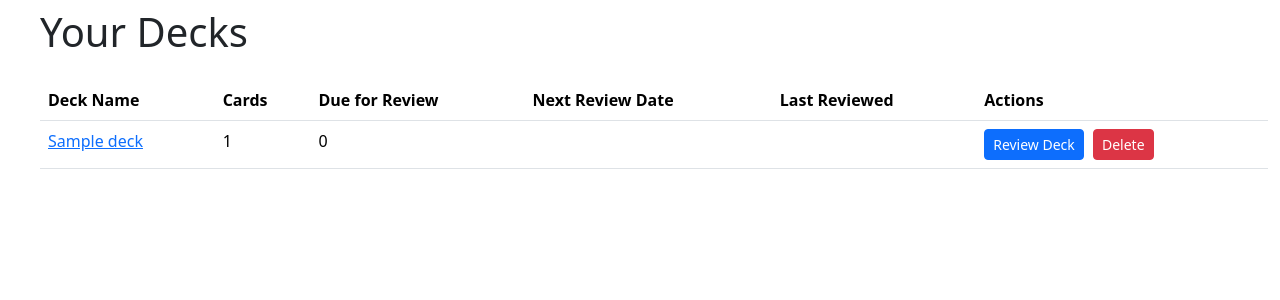
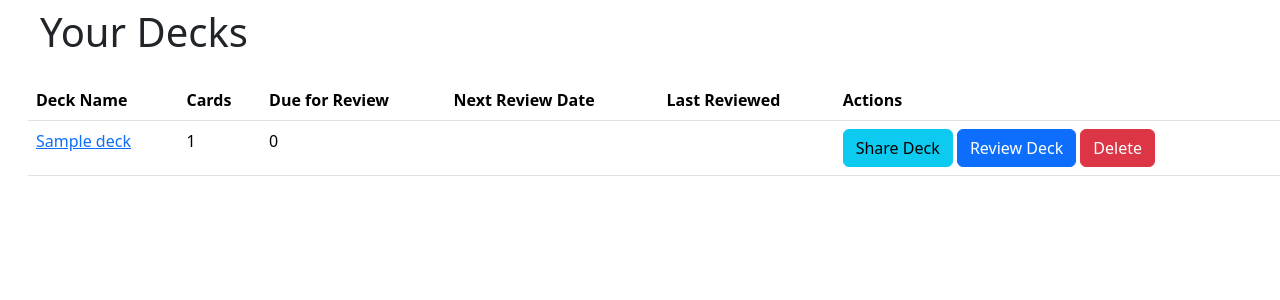
Before and after one commit to TEW07/SummerProject, a Flask app: page /decks in a window 1280 px wide. Shown: the part 56-356 px from the top of the page. Run offline with Flask 3, Linux system fonts and the light colour scheme; a user stored in the database is signed in; tables that the repository leaves empty hold one stand-in row (values such as "Sample post").

Commit message:
Added a Share Deck button and shared boolean field as part of the Deck Model. Also added public_decks.html which will be integrated soon

```diff
--- a/app/decks/routes.py
+++ b/app/decks/routes.py
@@ -4,7 +4,6 @@ from app import db
 from . import decks_blueprint
 from .forms import CreateDeckForm, AddCardForm, EditCardForm
 from .models import Deck, Card
-
 
 @decks_blueprint.route('/create_deck', methods=['GET', 'POST'])
 @login_required
@@ -17,7 +16,6 @@ def create_deck():
         flash('Your deck has been created!', 'success')
         return redirect(url_for('decks.decks'))
     return render_template('create_deck.html', form=form)
-
 
 @decks_blueprint.route('/decks')
 @login_required
@@ -37,7 +35,6 @@ def decks():
 
     return render_template('decks.html', decks=deck_data)
 
-
 @decks_blueprint.route('/view_deck/<int:deck_id>')
 @login_required
 def view_deck(deck_id):
@@ -47,14 +44,12 @@ def view_deck(deck_id):
     cards = Card.query.filter_by(deck_id=deck.deck_id).all()
     return render_template('view_deck.html', deck=deck, cards=cards)
 
-
 @decks_blueprint.route('/add_card', methods=['GET', 'POST'])
 @login_required
 def add_card():
-    # Query to get all decks for the current user
     user_decks = Deck.query.filter_by(user_id=current_user.user_id).all()
     form = AddCardForm()
-    form.deck.choices = [(deck.deck_id, deck.name) for deck in user_decks]  # Populate form dropdown
+    form.deck.choices = [(deck.deck_id, deck.name) for deck in user_decks]
 
     if form.validate_on_submit():
         card = Card(
@@ -68,7 +63,6 @@ def add_card():
         return redirect(url_for('decks.decks'))
 
     return render_template('add_card.html', title='Add Card', form=form)
-
 
 @decks_blueprint.route('/edit_card/<int:card_id>', methods=['GET', 'POST'])
 @login_required
@@ -90,8 +84,7 @@ def edit_card(card_id):
 
     return render_template('edit_card.html', title='Edit Card', form=form, card=card)
 
-
-@decks_blueprint.route('/delete_card/<int:card_id>', methods=['POST', 'GET'])  # Corrected here
+@decks_blueprint.route('/delete_card/<int:card_id>', methods=['POST', 'GET'])
 @login_required
 def delete_card(card_id):
     card = Card.query.get_or_404(card_id)
@@ -102,7 +95,6 @@ def delete_card(card_id):
     flash('Card has been deleted!', 'success')
     return redirect(url_for('decks.view_deck', deck_id=card.deck_id))
 
-
 @decks_blueprint.route('/delete_deck/<int:deck_id>', methods=['POST', 'GET'])
 @login_required
 def delete_deck(deck_id):
@@ -110,10 +102,177 @@ def delete_deck(deck_id):
     if deck.user_id != current_user.user_id:
         abort(403)
 
-    # Delete all cards associated with the deck
     Card.query.filter_by(deck_id=deck_id).delete()
 
     db.session.delete(deck)
     db.session.commit()
     flash('Deck has been deleted!', 'success')
     return redirect(url_for('decks.decks'))
+
+@decks_blueprint.route('/share_deck/<int:deck_id>', methods=['POST', 'GET'])
+@login_required
+def share_deck(deck_id):
+    deck = Deck.query.get_or_404(deck_id)
+    if deck.user_id != current_user.user_id:
+        abort(403)
+    deck.shared = not deck.shared
+    db.session.commit()
+    flash(f'Deck {"shared" if deck.shared else "unshared"} successfully!', 'success')
+    return redirect(url_for('decks.decks'))
+
+@decks_blueprint.route('/public_decks')
+@login_required
+def public_decks():
+    shared_decks = Deck.query.filter_by(shared=True).all()
+    deck_data = []
+
+    for deck in shared_decks:
+        card_count = Card.query.filter_by(deck_id=deck.deck_id).count()
+        deck_data.append({
+            'deck_id': deck.deck_id,
+            'name': deck.name,
+            'cards': card_count,
+            'next_review_date': '',  # Add logic for next review date
+            'last_review_date': ''   # Add logic for last review date
+        })
+
+    return render_template('public_decks.html', decks=deck_data)
+    from flask import render_template, redirect, url_for, flash, abort, request
+    from flask_login import current_user, login_required
+    from app import db
+    from . import decks_blueprint
+    from .forms import CreateDeckForm, AddCardForm, EditCardForm
+    from .models import Deck, Card
+
+    @decks_blueprint.route('/create_deck', methods=['GET', 'POST'])
+    @login_required
+    def create_deck():
+        form = CreateDeckForm()
+        if form.validate_on_submit():
+            deck = Deck(name=form.name.data, user_id=current_user.user_id)
+            db.session.add(deck)
+            db.session.commit()
+            flash('Your deck has been created!', 'success')
+            return redirect(url_for('decks.decks'))
+        return render_template('create_deck.html', form=form)
+
+    @decks_blueprint.route('/decks')
+    @login_required
+    def decks():
+        user_decks = Deck.query.filter_by(user_id=current_user.user_id).all()
+        deck_data = []
+
+        for deck in user_decks:
+            card_count = Card.query.filter_by(deck_id=deck.deck_id).count()
+            deck_data.append({
+                'deck_id': deck.deck_id,
+                'name': deck.name,
+                'cards': card_count,
+                'next_review_date': '',  # Add logic for next review date
+                'last_review_date': ''  # Add logic for last review date
+            })
+
+        return render_template('decks.html', decks=deck_data)
+
+    @decks_blueprint.route('/view_deck/<int:deck_id>')
+    @login_required
+    def view_deck(deck_id):
+        deck = Deck.query.get_or_404(deck_id)
+        if deck.user_id != current_user.user_id:
+            abort(403)  # Forbidden access
+        cards = Card.query.filter_by(deck_id=deck.deck_id).all()
+        return render_template('view_deck.html', deck=deck, cards=cards)
+
+    @decks_blueprint.route('/add_card', methods=['GET', 'POST'])
+    @login_required
+    def add_card():
+        user_decks = Deck.query.filter_by(user_id=current_user.user_id).all()
+        form = AddCardForm()
+        form.deck.choices = [(deck.deck_id, deck.name) for deck in user_decks]
+
+        if form.validate_on_submit():
+            card = Card(
+                front=form.front.data,
+                back=form.back.data,
+                deck_id=form.deck.data,
+            )
+            db.session.add(card)
+            db.session.commit()
+            flash('Card has been added!', 'success')
+            return redirect(url_for('decks.decks'))
+
+        return render_template('add_card.html', title='Add Card', form=form)
+
+    @decks_blueprint.route('/edit_card/<int:card_id>', methods=['GET', 'POST'])
+    @login_required
+    def edit_card(card_id):
+        card = Card.query.get_or_404(card_id)
+        if card.deck.user_id != current_user.user_id:
+            abort(403)
+        form = EditCardForm()
+
+        if form.validate_on_submit():
+            card.front = form.front.data
+            card.back = form.back.data
+            db.session.commit()
+            flash('Your card has been updated!', 'success')
+            return redirect(url_for('decks.view_deck', deck_id=card.deck_id))
+        elif request.method == 'GET':
+            form.front.data = card.front
+            form.back.data = card.back
+
+        return render_template('edit_card.html', title='Edit Card', form=form, card=card)
+
+    @decks_blueprint.route('/delete_card/<int:card_id>', methods=['POST', 'GET'])
+    @login_required
+    def delete_card(card_id):
+        card = Card.query.get_or_404(card_id)
+        if card.deck.user_id != current_user.user_id:
+            abort(403)
+        db.session.delete(card)
+        db.session.commit()
+        flash('Card has been deleted!', 'success')
+        return redirect(url_for('decks.view_deck', deck_id=card.deck_id))
+
+    @decks_blueprint.route('/delete_deck/<int:deck_id>', methods=['POST', 'GET'])
+    @login_required
+    def delete_deck(deck_id):
+        deck = Deck.query.get_or_404(deck_id)
+        if deck.user_id != current_user.user_id:
+            abort(403)
+
+        Card.query.filter_by(deck_id=deck_id).delete()
+
+        db.session.delete(deck)
+        db.session.commit()
+        flash('Deck has been deleted!', 'success')
+        return redirect(url_for('decks.decks'))
+
+    @decks_blueprint.route('/share_deck/<int:deck_id>', methods=['POST', 'GET'])
+    @login_required
+    def share_deck(deck_id):
+        deck = Deck.query.get_or_404(deck_id)
+        if deck.user_id != current_user.user_id:
+            abort(403)
+        deck.shared = not deck.shared
+        db.session.commit()
+        flash(f'Deck {"shared" if deck.shared else "unshared"} successfully!', 'success')
+        return redirect(url_for('decks.decks'))
+
+    @decks_blueprint.route('/public_decks')
+    @login_required
+    def public_decks():
+        shared_decks = Deck.query.filter_by(shared=True).all()
+        deck_data = []
+
+        for deck in shared_decks:
+            card_count = Card.query.filter_by(deck_id=deck.deck_id).count()
+            deck_data.append({
+                'deck_id': deck.deck_id,
+                'name': deck.name,
+                'cards': card_count,
+                'next_review_date': '',  # Add logic for next review date
+                'last_review_date': ''  # Add logic for last review date
+            })
+
+        return render_template('public_decks.html', decks=deck_data)
--- a/app/decks/templates/decks.html
+++ b/app/decks/templates/decks.html
@@ -1,18 +1,16 @@
 {% extends "base.html" %}
-
-{% block title %}Decks{% endblock %}
+{% block title %}Your Decks{% endblock %}
 {% block heading %}Your Decks{% endblock %}
 {% block content %}
-    <div class="container">
 <table class="table">
     <thead>
         <tr>
-                    <th scope="col">Deck Name</th>
-                    <th scope="col">Cards</th>
-                    <th scope="col">Due for Review</th>
-                    <th scope="col">Next Review Date</th>
-                    <th scope="col">Last Reviewed</th>
-                    <th scope="col">Actions</th>
+            <th>Deck Name</th>
+            <th>Cards</th>
+            <th>Due for Review</th>
+            <th>Next Review Date</th>
+            <th>Last Reviewed</th>
+            <th>Actions</th>
         </tr>
     </thead>
     <tbody>
@@ -20,46 +18,18 @@
         <tr>
             <td><a href="{{ url_for('decks.view_deck', deck_id=deck['deck_id']) }}">{{ deck['name'] }}</a></td>
             <td>{{ deck['cards'] }}</td>
-                        <td>0</td>
+            <td>0</td> <!-- Placeholder for due for review -->
             <td>{{ deck['next_review_date'] }}</td>
             <td>{{ deck['last_review_date'] }}</td>
             <td>
-                            <a href="{{ url_for('review.start_review', deck_id=deck['deck_id']) }}" class="btn btn-primary btn-sm" style="margin-right: 5px;">Review Deck</a>
-                            <button class="btn btn-danger btn-sm" onclick="confirmDelete({{ deck['deck_id'] }})">Delete</button>
+                <a href="{{ url_for('decks.share_deck', deck_id=deck['deck_id']) }}" class="btn btn-info">Share Deck</a>
+                <a href="{{ url_for('review.start_review', deck_id=deck['deck_id']) }}" class="btn btn-primary">Review Deck</a>
+                <form action="{{ url_for('decks.delete_deck', deck_id=deck['deck_id']) }}" method="POST" style="display:inline;">
+                    <button type="submit" class="btn btn-danger">Delete</button>
+                </form>
             </td>
         </tr>
         {% endfor %}
     </tbody>
 </table>
-    </div>
-
-    <!-- Delete Confirmation Modal -->
-    <div class="modal fade" id="deleteModal" tabindex="-1" aria-labelledby="deleteModalLabel" aria-hidden="true">
-        <div class="modal-dialog">
-            <div class="modal-content">
-                <div class="modal-header">
-                    <h5 class="modal-title" id="deleteModalLabel">Confirm Deletion</h5>
-                    <button type="button" class="btn-close" data-bs-dismiss="modal" aria-label="Close"></button>
-                </div>
-                <div class="modal-body">
-                    Are you sure you want to delete this deck? This action cannot be undone.
-                </div>
-                <div class="modal-footer">
-                    <button type="button" class="btn btn-secondary" data-bs-dismiss="modal">Cancel</button>
-                    <form id="deleteForm" method="POST" action="">
-                        <button type="submit" class="btn btn-danger">Delete</button>
-                    </form>
-                </div>
-            </div>
-        </div>
-    </div>
-
-    <script>
-        function confirmDelete(deckId) {
-            var deleteForm = document.getElementById('deleteForm');
-            deleteForm.action = '/delete_deck/' + deckId;
-            var deleteModal = new bootstrap.Modal(document.getElementById('deleteModal'));
-            deleteModal.show();
-        }
-    </script>
 {% endblock %}
--- a/app/review/routes.py
+++ b/app/review/routes.py
@@ -6,7 +6,6 @@ from app.review.models import ReviewOutcome
 import uuid
 
 review_blueprint = Blueprint('review', __name__, template_folder='templates')
-
 
 @review_blueprint.route('/start_review/<int:deck_id>', methods=['GET'])
 @login_required
@@ -20,7 +19,6 @@ def start_review(deck_id):
     session['session_id'] = str(uuid.uuid4())
     return redirect(url_for('review.show_card'))
 
-
 @review_blueprint.route('/show_card', methods=['GET'])
 @login_required
 def show_card():
@@ -32,7 +30,6 @@ def show_card():
 
     card = Card.query.get(card_ids[current_card_index])
     return render_template('show_card.html', card=card)
-
 
 @review_blueprint.route('/process_review/<int:card_id>', methods=['POST'])
 @login_required
@@ -53,7 +50,6 @@ def process_review(card_id):
     session['current_card_index'] += 1
     return redirect(url_for('review.show_card'))
 
-
 @review_blueprint.route('/review_summary')
 @login_required
 def review_summary():
```
Also changed, not shown: app/decks/models.py (+6 -4 lines), app/decks/templates/public_decks.html (added, +25 -0 lines). Lines whose indentation alone changed are shown as unchanged.
